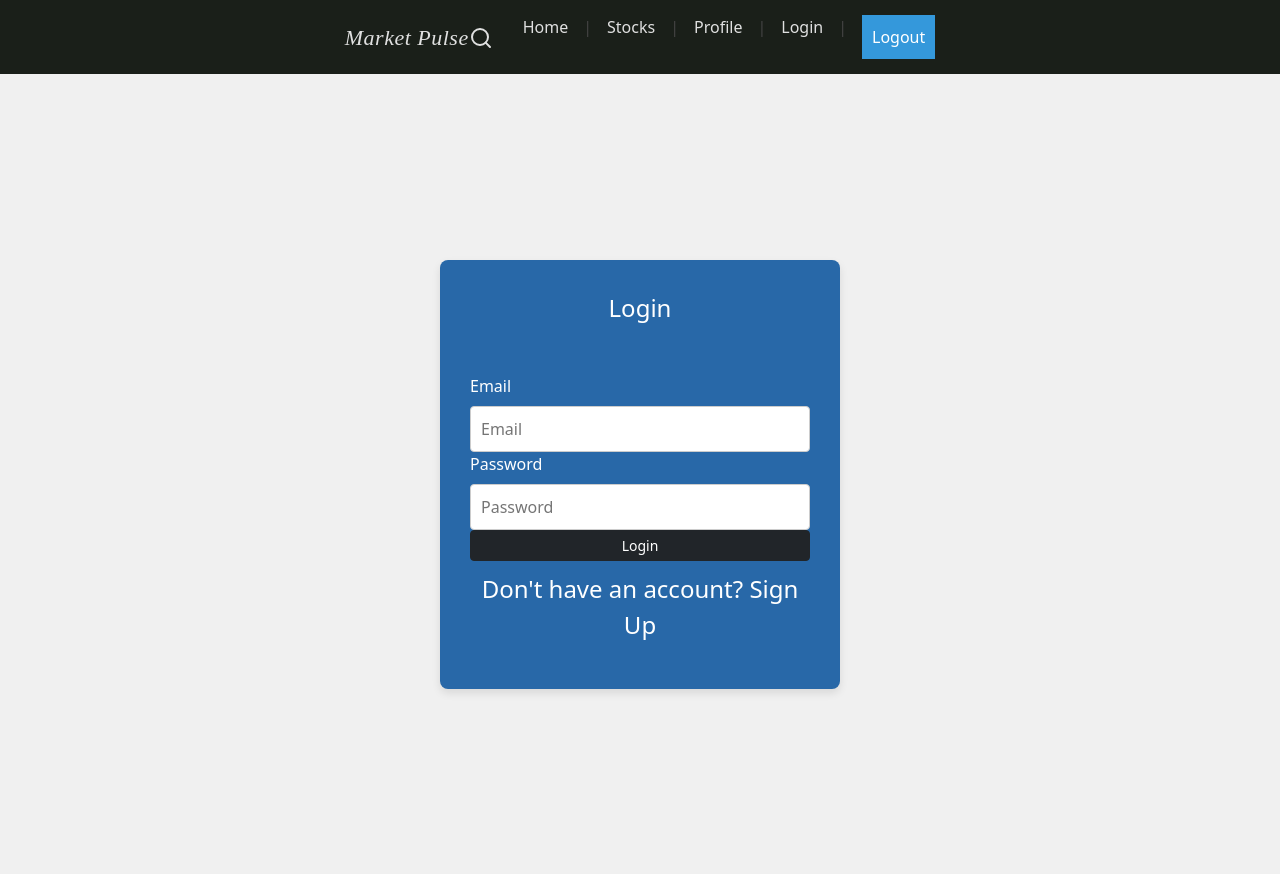
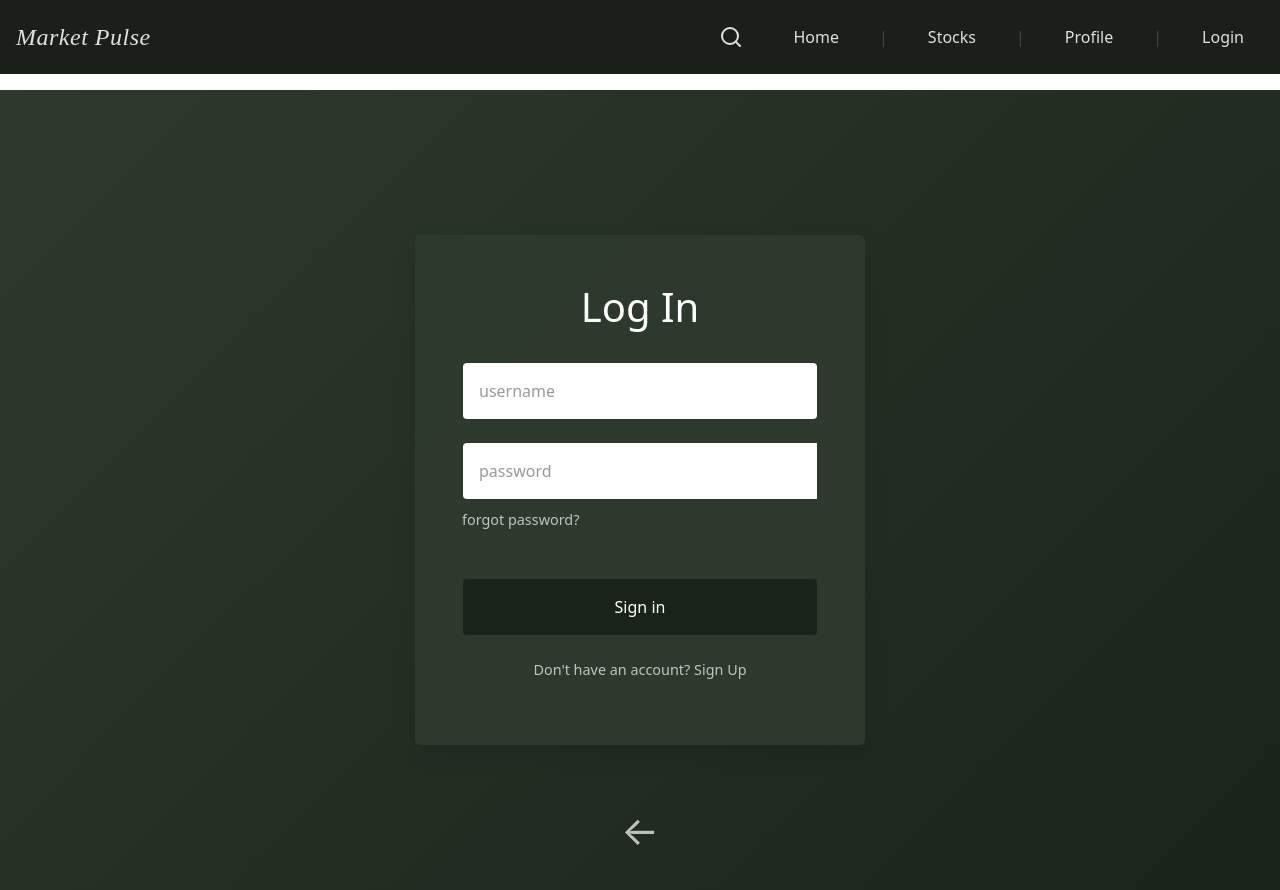
Before and after one commit to joshuavkoshy123/MarketPulse, a React (Create React App) app: page /login in a window 1280 px wide. Built offline with nearby package versions, Linux system fonts and the light colour scheme; no server answers.

Commit message:
updated ui, no profile

```diff
--- /dev/null
+++ b/src/components/Login.css
@@ -0,0 +1,123 @@
+.login-page {
+    min-height: 100vh;
+    width: 100%;
+    display: flex;
+    flex-direction: column;
+    align-items: center;
+    justify-content: center;
+    background-color: #2d3a2d;
+    background-image: linear-gradient(135deg, #2d3a2d 0%, #1a231a 100%);
+    position: relative;
+    overflow: hidden;
+  }
+
+  .header {
+    position: absolute;
+    top: 20px;
+    left: 40px;
+    color: #fff;
+    opacity: 0.8;
+    font-style: italic;
+  }
+
+  .header h1 {
+    font-size: 1.8rem;
+    font-weight: 300;
+    margin: 0;
+  }
+
+  .login-container {
+    background-color: rgba(45, 58, 45, 0.95);
+    padding: 3rem;
+    border-radius: 5px;
+    width: 100%;
+    max-width: 450px;
+    box-shadow: 0 10px 25px rgba(0, 0, 0, 0.1);
+
+    display: flex;
+    flex-direction: column;
+    align-items: center;
+  }
+
+  .login-container h2 {
+    color: white;
+    font-size: 2.5rem;
+    margin-bottom: 2rem;
+    font-weight: 300;
+  }
+
+  .input-group {
+    width: 100%;
+    margin-bottom: 1.5rem;
+    position: relative;
+  }
+
+  .form-input {
+    width: 100%;
+    padding: 1rem;
+    border: none;
+    border-radius: 4px;
+    background-color: white;
+    font-size: 1rem;
+    color: #333;
+  }
+
+  .form-input::placeholder {
+    color: #999;
+  }
+
+  .forgot-password {
+    text-align: right;
+    padding: 0.5rem 0;
+  }
+
+  .forgot-password span {
+    color: #fff;
+    font-size: 0.9rem;
+    opacity: 0.7;
+    cursor: pointer;
+  }
+
+  .sign-in-button {
+    width: 100%;
+    padding: 1rem;
+    margin-top: 1rem;
+    border: none;
+    border-radius: 4px;
+    background-color: #1a231a;
+    color: white;
+    font-size: 1rem;
+    cursor: pointer;
+    transition: background-color 0.3s;
+  }
+
+  .sign-in-button:hover {
+    background-color: #141a14;
+  }
+
+  .toggle-signup {
+    color: white;
+    margin-top: 1.5rem;
+    cursor: pointer;
+    font-size: 0.9rem;
+    opacity: 0.7;
+  }
+
+  .back-arrow {
+    position: absolute;
+    bottom: 30px;
+    left: 50%;
+    transform: translateX(-50%);
+    color: #fff;
+    font-size: 2.5rem;
+    cursor: pointer;
+    opacity: 0.7;
+  }
+
+  .error-message {
+    color: #ff5252;
+    margin-top: 1rem;
+    text-align: center;
+    width: 100%;
+    font-size: 0.9rem;
+  }
--- a/src/components/Login.js
+++ b/src/components/Login.js
@@ -1,182 +1,89 @@
 import React, { useState } from "react";
 import { signInWithEmailAndPassword, createUserWithEmailAndPassword } from "firebase/auth";
 import { useNavigate } from "react-router-dom";
-import { auth, db } from "../config/config";
-import { doc, setDoc, getDoc } from "firebase/firestore";
+import { auth } from "../config/config";
+import "./Login.css";
 
-function SignUp({ toggle }) {
-  const [first_name, setFirstName] = useState("");
-  const [last_name, setLastName] = useState("");
+function Login() {
   const [email, setEmail] = useState("");
   const [password, setPassword] = useState("");
   const [error, setError] = useState(null);
+  const [isSignUp, setIsSignUp] = useState(false);
   const navigate = useNavigate();
+
+  const handleEmail = (e) => setEmail(e.target.value);
+  const handlePassword = (e) => setPassword(e.target.value);
 
   const handleSubmit = async (e) => {
     e.preventDefault();
     setError(null);
+
     try {
+      if (isSignUp) {
         const userCredential = await createUserWithEmailAndPassword(auth, email, password);
-      const user = userCredential.user;
-
-      // Save user profile to Firestore
-      await setDoc(doc(db, "users", user.uid), {
-        firstName: first_name,
-        lastName: last_name,
-        email: email,
-      });
-
-      // Save to localStorage
-      localStorage.setItem("userInfo", JSON.stringify({
-        firstName: first_name,
-        lastName: last_name,
-        email: email,
-      }));
-
+        console.log("User Signed Up:", userCredential.user);
+      } else {
+        const userCredential = await signInWithEmailAndPassword(auth, email, password);
+        console.log("User Logged In:", userCredential.user);
+      }
       navigate("/");
     } catch (error) {
+      console.error("Error:", error.message);
       setError(error.message);
     }
   };
 
   return (
-    <form className="Loginform-container" onSubmit={handleSubmit}>
-      <div className="Login-container">
-        <p style={{ color: "white" }} className="mb-5">Sign Up</p>
+    <div className="login-page">
+      <div className="header">
+      </div>
 
-        <label style={{ color: "white" }}>First Name*</label>
-        <input
-          type="text"
-          value={first_name}
-          className="Login-input"
-          placeholder="First Name"
-          onChange={(e) => setFirstName(e.target.value)}
-          required
-        />
+      <div className="login-container">
+        <h2>{isSignUp ? "Sign Up" : "Log In"}</h2>
 
-        <label style={{ color: "white" }}>Last Name*</label>
-        <input
-          type="text"
-          value={last_name}
-          className="Login-input"
-          placeholder="Last Name"
-          onChange={(e) => setLastName(e.target.value)}
-          required
-        />
-
-        <label style={{ color: "white" }}>Email</label>
+        <form onSubmit={handleSubmit}>
+          <div className="input-group">
             <input
               type="email"
               value={email}
-          className="Login-input"
-          placeholder="Email"
-          onChange={(e) => setEmail(e.target.value)}
+              className="form-input"
+              placeholder="username"
+              onChange={handleEmail}
               required
             />
+          </div>
 
-        <label style={{ color: "white" }}>Password</label>
+          <div className="input-group">
             <input
               type="password"
               value={password}
-          className="Login-input"
-          placeholder="Password"
-          onChange={(e) => setPassword(e.target.value)}
+              className="form-input"
+              placeholder="password"
+              onChange={handlePassword}
               required
             />
+            <div className="forgot-password">
+              <span>forgot password?</span>
+            </div>
+          </div>
 
-        <button className="btn btn-dark btn-sm" type="submit">Sign Up</button>
-        {error && <div className="error">{error}</div>}
+          <button type="submit" className="sign-in-button">
+            Sign in
+          </button>
+        </form>
 
-        <p
-          style={{ color: "white", cursor: "pointer", marginTop: "10px" }}
-          onClick={toggle}
-        >
-          Already have an account? Login
+        <p className="toggle-signup" onClick={() => setIsSignUp(!isSignUp)}>
+          {isSignUp ? "Already have an account? Login" : "Don't have an account? Sign Up"}
         </p>
+
+        {error && <div className="error-message">{error}</div>}
       </div>
-    </form>
-  );
-}
 
-function Login({ toggle }) {
-  const [email, setEmail] = useState("");
-  const [password, setPassword] = useState("");
-  const [error, setError] = useState(null);
-  const navigate = useNavigate();
-
-  const handleSubmit = async (e) => {
-    e.preventDefault();
-    setError(null);
-    try {
-      const userCredential = await signInWithEmailAndPassword(auth, email, password);
-      const user = userCredential.user;
-
-      // Fetch user data from Firestore
-      const docRef = doc(db, "users", user.uid);
-      const docSnap = await getDoc(docRef);
-
-      if (docSnap.exists()) {
-        const userInfo = docSnap.data();
-        localStorage.setItem("userInfo", JSON.stringify(userInfo));
-      }
-
-      navigate("/");
-    } catch (error) {
-      setError(error.message);
-    }
-  };
-
-  return (
-    <form className="Loginform-container" onSubmit={handleSubmit}>
-      <div className="Login-container">
-        <p style={{ color: "white" }} className="mb-5">Login</p>
-
-        <label style={{ color: "white" }}>Email</label>
-        <input
-          type="email"
-          value={email}
-          className="Login-input"
-          placeholder="Email"
-          onChange={(e) => setEmail(e.target.value)}
-          required
-        />
-
-        <label style={{ color: "white" }}>Password</label>
-        <input
-          type="password"
-          value={password}
-          className="Login-input"
-          placeholder="Password"
-          onChange={(e) => setPassword(e.target.value)}
-          required
-        />
-
-        <button className="btn btn-dark btn-sm" type="submit">Login</button>
-        {error && <div className="error">{error}</div>}
-
-        <p
-          style={{ color: "white", cursor: "pointer", marginTop: "10px" }}
-          onClick={toggle}
-        >
-          Don't have an account? Sign Up
-        </p>
+      <div className="back-arrow">
+        <span>←</span>
       </div>
-    </form>
-  );
-}
-
-function AuthPage() {
-  const [isSignUp, setIsSignUp] = useState(false);
-
-  return (
-    <div>
-      {isSignUp ? (
-        <SignUp toggle={() => setIsSignUp(false)} />
-      ) : (
-        <Login toggle={() => setIsSignUp(true)} />
-      )}
     </div>
   );
 }
 
-export default AuthPage;
+export default Login;
--- a/src/components/Navbar.js
+++ b/src/components/Navbar.js
@@ -1,10 +1,22 @@
 import './navbar.css';
-import { signOut } from "firebase/auth";
+import { signOut, onAuthStateChanged } from "firebase/auth";
 import { auth } from "../config/config";
 import { useNavigate } from "react-router-dom";
+import { useState, useEffect } from 'react';
 
 function Navbar() {
   const navigate = useNavigate();
+  const [user, setUser] = useState(null);
+
+  //Listen for auth state changes
+  useEffect(() => {
+    const unsubscribe = onAuthStateChanged(auth, (currentUser) => {
+      setUser(currentUser);
+    });
+
+    // Cleanup subscription on unmount
+    return () => unsubscribe();
+  }, []);
 
   const handleLogout = async () => {
     try {
@@ -25,7 +37,9 @@ function Navbar() {
 
         <div className="navbar-right">
           <div className="navbar-search">
-            <svg xmlns="http://www.w3.org/2000/svg" width="24" height="24" viewBox="0 0 24 24" fill="none" stroke="currentColor" strokeWidth="2" strokeLinecap="round" strokeLinejoin="round">
+            <svg xmlns="http://www.w3.org/2000/svg" width="24" height="24"
+              viewBox="0 0 24 24" fill="none" stroke="currentColor" strokeWidth="2"
+              strokeLinecap="round" strokeLinejoin="round">
               <circle cx="11" cy="11" r="8"></circle>
               <line x1="21" y1="21" x2="16.65" y2="16.65"></line>
             </svg>
@@ -38,9 +52,13 @@ function Navbar() {
             <span className="nav-divider">|</span>
             <a href="/profile">Profile</a>
             <span className="nav-divider">|</span>
-            <a href="/login">Login</a>
-            <span className="nav-divider">|</span>
-            <button onClick={handleLogout}>Logout</button>
+
+            {/*login or logout based on auth state */}
+            {user ? (
+              <button onClick={handleLogout} className="nav-button">Logout</button>
+            ) : (
+              <a href="/login">Login</a>
+            )}
           </div>
         </div>
       </div>
--- a/src/components/navbar.css
+++ b/src/components/navbar.css
@@ -1,24 +1,49 @@
 .navbar {
+      display: flex;
+      justify-content: space-between;
+      background:  #1A1F19;
+      padding: 10px 16px;
+      margin-bottom: 16px;
+  }
+
+  .navbar-logo a {
+      color: white;
+      font-size: 20px;
+  }
+
+  .navbar-menu {
+      display: flex;
+      list-style-type: none;
+      gap: 30px;
+      margin: 0;
+      align-items: center;
+      text-decoration: none;
+      color: white;
+  }
+
+  .navbar-menu a {
+      text-decoration: none;
+      color: white;
     background-color: #1A1F19;
     color: #ffffff;
-    padding: 15px 0;
+    padding: 15px 20px;
     width: 100%;
-    justify-self: flex-start;
-}
+    position: sticky;
+    top: 0;
+    z-index: 1000;
+  }
 
   .navbar-container {
     display: flex;
     justify-content: space-between;
     align-items: center;
-    max-width: 1280px;
-    margin: 0 auto;
-    padding: 0 20px;
+    width: 100%;
   }
 
   .navbar-logo a {
     color: #e0e0e0;
     text-decoration: none;
-    font-size: 22px;
+    font-size: 1.5rem;
     font-family: 'Times New Roman', serif;
     font-style: italic;
     letter-spacing: 0.5px;
@@ -39,6 +64,8 @@
     cursor: pointer;
     color: #e0e0e0;
     transition: color 0.3s ease;
+    display: flex;
+    align-items: center;
   }
 
   .navbar-search:hover {
@@ -47,15 +74,15 @@
 
   .navbar-menu {
     display: flex;
-    justify-content: flex-start;
+    align-items: center;
     gap: 15px;
-    margin: 0;
+    position: relative;
   }
 
   .navbar-menu a {
     color: #e0e0e0;
     text-decoration: none;
-    font-size: 16px;
+    font-size: 1rem;
     transition: color 0.3s ease;
   }
 
@@ -65,9 +92,45 @@
 
   .nav-divider {
     color: #444444;
+    margin: 0 5px;
   }
 
-  /* Responsive adjustments */
+  /* Dropdown menu styles */
+  .profile-dropdown {
+    position: relative;
+    display: inline-block;
+  }
+
+  .nav-button {
+    background: #1A1F19;;
+    border: none;
+    color: #e0e0e0;
+    font-size: 16px;
+    cursor: pointer;
+    padding: 0;
+    font-family: inherit;
+    transition: color 0.3s ease;
+  }
+
+  .nav-button:hover {
+    color: #ffffff;
+  }
+
+  /* Remove default button styling */
+  .nav-button:focus {
+    outline: none;
+  }
+
+  /* This prevents the blue background on hover/focus */
+  .nav-button:hover,
+  .nav-button:focus,
+  .nav-button:active {
+    background-color: transparent;
+    border: none;
+    box-shadow: none;
+  }
+
+
   @media screen and (max-width: 768px) {
     .navbar-container {
       flex-direction: column;
@@ -76,6 +139,6 @@
 
     .navbar-right {
       width: 100%;
-      justify-content: center;
+      justify-content: space-between;
     }
   }
--- a/src/pages/Stocks.js
+++ b/src/pages/Stocks.js
@@ -63,8 +63,7 @@ function Stocks() {
         <div className="stock-detail">
           <div className="stock-header-container">
             <div className="stock-identity">
-              <h2 className="detail-ticker">{chartTicker}</h2>
-              <div className="detail-price">${currentPrice}</div>
+              <div></div>
             </div>
             <div className="action-buttons">
               <button className="btn-action save">Save</button>
--- a/src/pages/styles.css
+++ b/src/pages/styles.css
@@ -259,6 +259,7 @@
     font-weight: 500;
     transition: all 0.3s ease;
     padding: 6px 12px;
+    margin: 15px;
     background-color: rgba(0, 0, 0, 0.2);
     border-radius: 4px;
   }
```
Lines whose indentation alone changed are shown as unchanged.
